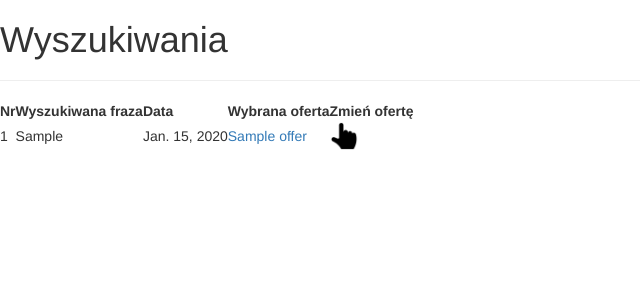
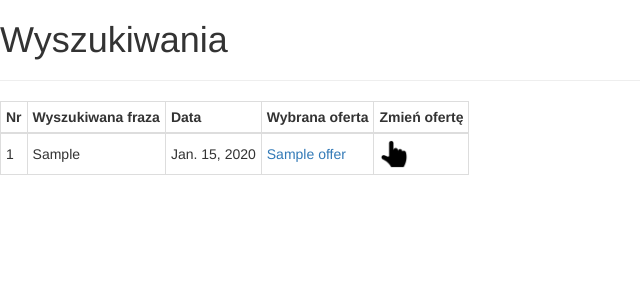
Before and after one commit to wosiu/ShopListGUI, a Django app: template templates/searches.html in a window 1280 px wide. Shown: the top 300 px of the page, without its empty margins (0-640 px from the left). Run offline with Django 3.2, Linux system fonts and the light colour scheme; the template is opened without the code that fills it: values that come from a table or form of the project are taken from there, others are empty; tables that the repository leaves empty hold one stand-in row (values such as "Sample post"); parts of the project's set-up code (start-up, migrations or seed data) failed here and were passed over; some libraries are stand-ins or nearby versions.

Commit message:
poprawki

```diff
--- a/templates/searches.html
+++ b/templates/searches.html
@@ -24,26 +24,26 @@
 
 
 
-    <table>
+    <table class="table-bordered" style="padding: 5px">
         <thead>
-            <th>Nr</th>
-            <th>Wyszukiwana fraza</th>
-            <th>Data</th>
-            <th>Wybrana oferta</th>
-            <th>Zmień ofertę</th>
+            <th style="padding: 5px">Nr</th>
+            <th style="padding: 5px">Wyszukiwana fraza</th>
+            <th style="padding: 5px">Data</th>
+            <th style="padding: 5px">Wybrana oferta</th>
+            <th style="padding: 5px">Zmień ofertę</th>
         </thead>
         <tbody>
             {% for searchEntry in searchEntries %}
                 <tr>
-                    <td>{{ searchEntry.id }}</td>
-                    <td>{{ searchEntry.search_phrase }}</td>
-                    <td>{{ searchEntry.date }}</td>
-                    <td>
+                    <td style="padding: 5px">{{ searchEntry.id }}</td>
+                    <td style="padding: 5px">{{ searchEntry.search_phrase }}</td>
+                    <td style="padding: 5px">{{ searchEntry.date }}</td>
+                    <td style="padding: 5px">
                         <a href="{{ searchEntry.chosen_offer.shop_url }}"> <!-- searchEntry.chosen_offer_obj -->
                             {{ searchEntry.chosen_offer.shop_product_name }}
                         </a>
                     </td>
-                    <td>
+                    <td style="padding: 5px">
                         <a href="/offers/{{ searchEntry.id }}">
                             <img src="/static/img/choose.png" height="30px"/>
                         </a>
```
Also changed, not shown: templates/offers.html (+9 -9 lines), 16 other files.
